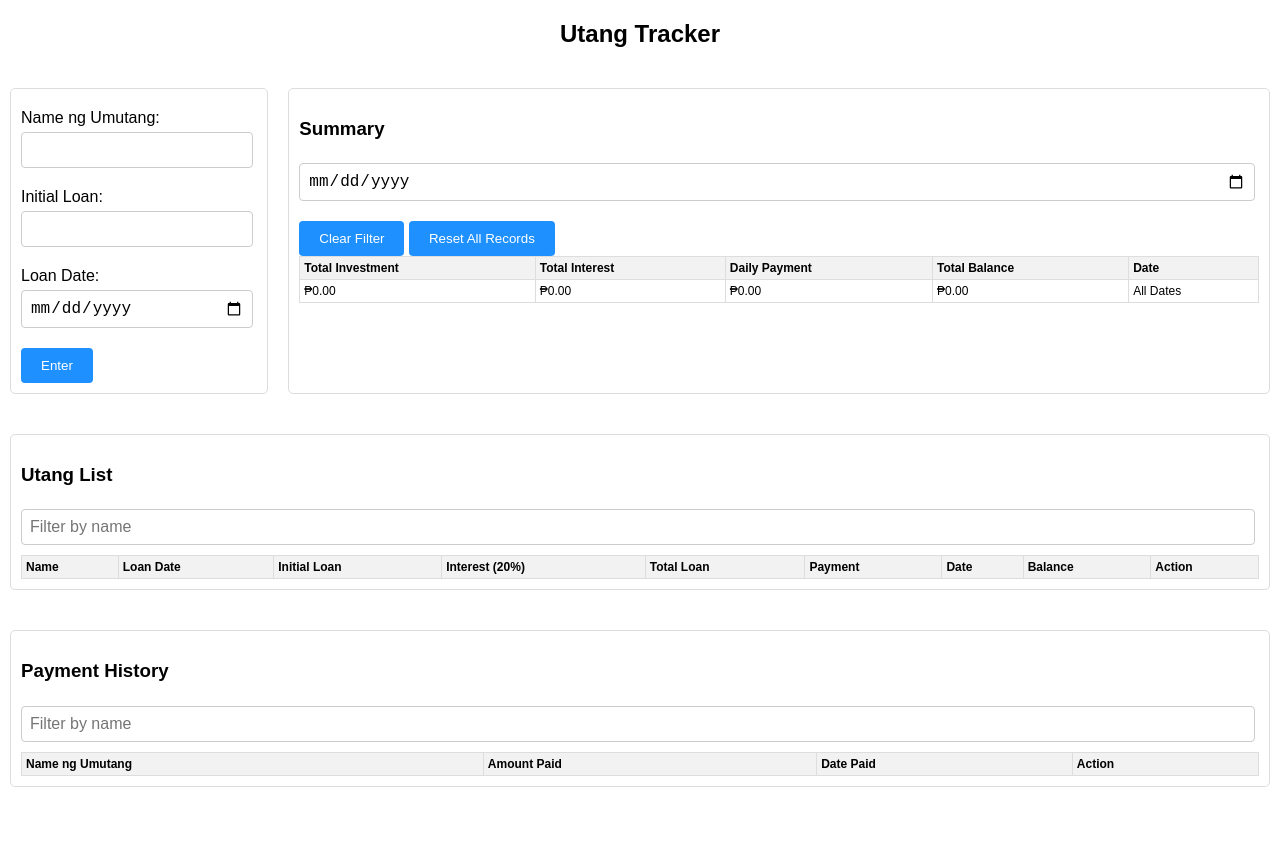
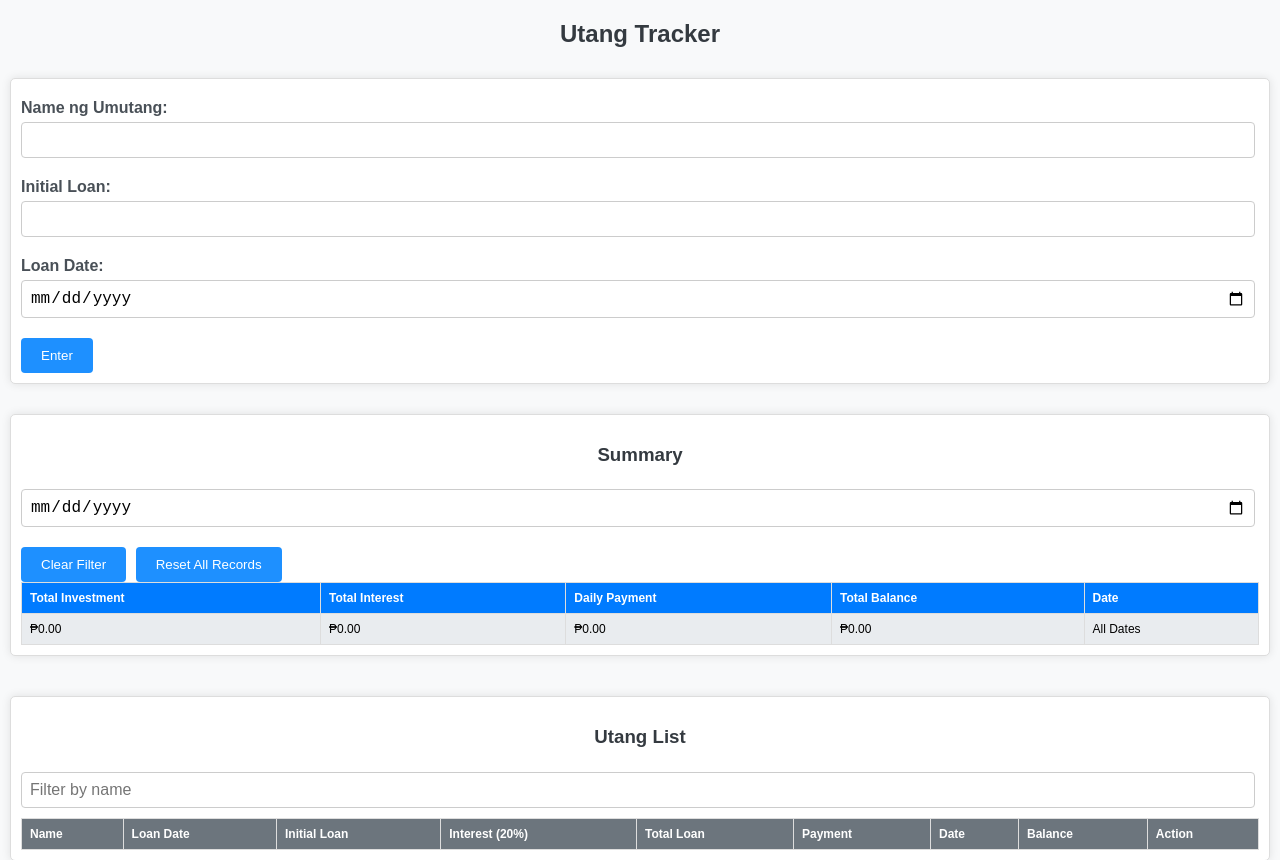
Before and after one commit to yuzithzu/UTANG-TRACKER, a plain HTML site: page index.html in a window 1280 px wide. Shown: the top 860 px of the page. Before the commit the page ends 807 px from the top, so only its background shows below. Drawn offline with Linux system fonts and the light colour scheme.

Commit message:
Update index.html

```diff
--- a/index.html
+++ b/index.html
@@ -10,6 +10,11 @@
         margin: 0;
         padding: 0;
         box-sizing: border-box;
+        background-color: #f8f9fa;
+    }
+    h2, h3 {
+        text-align: center;
+        color: #343a40;
     }
     table {
         width: 100%;
@@ -18,22 +23,22 @@
     th, td {
         border: 1px solid #dddddd;
         text-align: left;
-        padding: 4px; /* Reduced padding */
-        font-size: 12px; /* Reduced font size */
+        padding: 8px;
+        font-size: 12px;
     }
     th {
-        background-color: #f2f2f2;
-        white-space: nowrap; /* Prevent wrapping */
+        background-color: #6c757d;
+        color: white;
     }
     .filter {
         width: calc(100% - 20px);
-        padding: 4px; /* Reduced padding */
+        padding: 8px;
         margin-bottom: 10px;
         border: 1px solid #ccc;
         border-radius: 4px;
-        font-size: 16px; /* Prevent zoom on mobile */
-        -webkit-user-select: none; /* Prevent text selection */
-        touch-action: manipulation; /* Prevent zoom */
+        font-size: 16px;
+        -webkit-user-select: none;
+        touch-action: manipulation;
     }
     .filter:focus {
         border-color: dodgerblue;
@@ -44,6 +49,8 @@
         padding: 10px;
         border: 1px solid #ddd;
         border-radius: 5px;
+        background-color: white;
+        box-shadow: 0 0 10px rgba(0,0,0,0.1);
     }
     .scrollable-table {
         max-height: 150px;
@@ -59,10 +66,14 @@
         padding: 10px;
         border: 1px solid #ddd;
         border-radius: 5px;
+        background-color: white;
+        box-shadow: 0 0 10px rgba(0,0,0,0.1);
     }
     label {
         display: block;
         margin-top: 10px;
+        font-weight: bold;
+        color: #495057;
     }
     input[type="text"], input[type="number"], input[type="date"] {
         width: calc(100% - 22px);
@@ -71,9 +82,9 @@
         margin-bottom: 10px;
         border: 1px solid #ccc;
         border-radius: 4px;
-        font-size: 16px; /* Prevent zoom on mobile */
-        -webkit-user-select: none; /* Prevent text selection */
-        touch-action: manipulation; /* Prevent zoom */
+        font-size: 16px;
+        -webkit-user-select: none;
+        touch-action: manipulation;
     }
     input:focus {
         border-color: dodgerblue;
@@ -83,6 +94,7 @@
         display: inline-block;
         padding: 10px 20px;
         margin-top: 10px;
+        margin-right: 5px;
         border: none;
         background-color: dodgerblue;
         color: white;
@@ -98,7 +110,7 @@
             justify-content: space-between;
             flex-wrap: wrap;
         }
-        .container > div {
+        .container > div, form {
             flex: 1 1 calc(50% - 20px);
             margin: 10px;
         }
@@ -108,18 +120,29 @@
             display: block;
         }
     }
-    .red-row {
-        background-color: red;
+    .blue-row {
+        background-color: #cce5ff;
+        color: black;
+    }
+    .highlight-row {
+        background-color: #e6f7ff;
+    }
+    .balance-cell {
+        background-color: #ffc107;
+        font-weight: bold;
+    }
+    .summary-table th {
+        background-color: #007bff;
         color: white;
     }
-    .highlight-row {
-        background-color: yellow;
+    .summary-table td {
+        background-color: #e9ecef;
     }
 </style>
 </head>
 <body>
 
-<h2 style="text-align:center;">Utang Tracker</h2>
+<h2>Utang Tracker</h2>
 
 <div class="container">
     <form id="utangForm">
@@ -138,7 +161,7 @@
         <button onclick="clearSummary()">Clear Filter</button>
         <button onclick="resetAllRecords()">Reset All Records</button>
         <div class="scrollable-table">
-            <table id="summaryTable">
+            <table id="summaryTable" class="summary-table">
                 <thead>
                     <tr>
                         <th>Total Investment</th>
@@ -233,20 +256,17 @@
         var tbody = document.getElementById("utangList").getElementsByTagName('tbody')[0];
         tbody.innerHTML = "";
         utangList.forEach((utang, index) => {
-            var rowClass = utang.balance === 0 ? 'class="red-row"' : '';
+            var rowClass = utang.balance === 0 ? 'class="blue-row"' : '';
             var row = `<tr ${rowClass} onclick='highlightRow(this)'>
                 <td>${utang.name}</td>
                 <td>${utang.loanDate}</td>
                 <td>${formatCurrency(utang.initialLoan)}</td>
                 <td>${formatCurrency(utang.interest)}</td>
                 <td>${formatCurrency(utang.totalLoan)}</td>
-                <td><input type='number' class='payment' step='0.01'></td>
+                <td><input type='number' class='payment' min='0' step='0.01'></td>
                 <td><input type='date' class='date'></td>
-                <td class='balance'>${formatCurrency(utang.balance)}</td>
-                <td>
-                    <button onclick='submitPayment(${index}, this)'>Submit Payment</button>
-                    <button onclick='deleteUtang(${index})'>Delete Utang</button>
-                </td>
+                <td class="balance-cell">${formatCurrency(utang.balance)}</td>
+                <td><button onclick='submitPayment(${index}, this)'>Submit</button><button onclick='deleteUtang(${index})'>Delete</button></td>
             </tr>`;
             tbody.innerHTML += row;
         });
@@ -299,7 +319,7 @@
                 <td>${payment.name}</td>
                 <td>${formatCurrency(payment.amount)}</td>
                 <td>${payment.date}</td>
-                <td><button onclick='deletePayment(${index})'>Delete Payment</button></td>
+                <td><button onclick='deletePayment(${index})'>Delete</button></td>
             </tr>`;
             tbody.innerHTML += row;
         });
@@ -335,13 +355,7 @@
         });
 
         utangList.forEach(utang => {
-            if (!filterDate) {
-                totalBalance += utang.balance;
-            } else {
-                var paymentsOnDate = utang.payments.filter(payment => payment.date === filterDate);
-                var totalPaymentsOnDate = paymentsOnDate.reduce((sum, payment) => sum + payment.amount, 0);
-                totalBalance += (utang.totalLoan - totalPaymentsOnDate);
-            }
+            totalBalance += utang.balance;
         });
 
         var summaryRow = `<tr>
```
